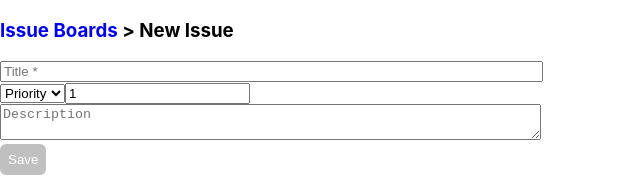
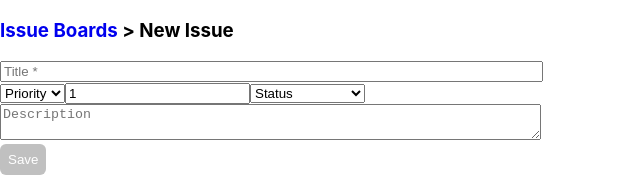
Before and after one commit to ViktorBachmanov/PL-Issue_Boards, a React (Create React App) app: page /new in a window 1280 px wide. Shown: the top 177 px of the page, without its empty margins (0-640 px from the left). Built offline with nearby package versions, Linux system fonts and the light colour scheme.

Commit message:
Working with form

```diff
--- a/src/components/storyPoints.js
+++ b/src/components/storyPoints.js
@@ -1,8 +1,8 @@
 import { useState } from "react";
 
 
-export default function StoryPoints() {
-    const [val, setVal] = useState(1);
+export default function StoryPoints(props) {
+    const [val, setVal] = useState(props.val);
 
     const handleChange = (e) => {
         //console.log(e.target.value);
--- a/src/features/todos/description.js
+++ b/src/features/todos/description.js
@@ -3,14 +3,12 @@ import { useParams } from "react-router-dom";
 import EditForm from './editForm';
 //import { useLocation } from 'react-router-dom';
 import { useSelector } from 'react-redux'
+import { getTodoById } from './utils'
 
 
 export default function Description() {
-
-
-
     const { todoId } = useParams();
-
+    const todo = useSelector(state => getTodoById(state.todos, todoId));
 
     let readView = (
         <Fragment>
@@ -23,7 +21,7 @@ export default function Description() {
 
 
     function handleEdit() {
-        setView(<EditForm/>);
+        setView(<EditForm todo={todo} />);
 
     };
 
--- a/src/features/todos/editForm.js
+++ b/src/features/todos/editForm.js
@@ -1,16 +1,34 @@
-import { useDispatch } from 'react-redux';
+import { useDispatch, useSelector } from 'react-redux';
 import { Link } from "react-router-dom";
 import { useState } from "react";
-import { priorLevels } from '../../types'
+import { priorLevels, statusTypes } from '../../types'
 import StoryPoints from '../../components/storyPoints'
+import { getNextId } from './utils'
 
 
-export default function EditForm() {
+export default function EditForm(props) {
     const dispatch = useDispatch();
+    const todos = useSelector(state => state.todos);
 
-    let [ isValid, setValid ] = useState(false);
+    const initialValid = props.todo ? true : false;
 
-    const handleInput = (e) => {
+    let [ isValid, setValid ] = useState(initialValid);
+
+    let [ todo, setTodo ] = useState(props.todo ||
+        {
+            id: getNextId(todos),
+            title: '',
+            description: '',
+            priority: priorLevels.NONE,
+            storyPoints: 1,
+            status: statusTypes.NOT_SET,
+        })
+
+    const handleChange = (e) => {
+        setTodo(prevTodo => {
+            return {...prevTodo, title: e.target.value};
+        });
+
         if(e.target.value) {
             setValid(true);
         } else {
@@ -21,21 +39,35 @@ export default function EditForm() {
     const handleSave = (e) => {
         dispatch({
             type: 'todos/todoSave',
-            payload: {
-                id: 'ABC'
-            }
+            payload: todo
         });
     };
+/*
+    let todo = {
+        id: '',
+        title: '',
+        description: '',
+        priority: priorLevels.NONE,
+        storyPoints: 1,
+        status: statusTypes.NOT_SET,
+    }
+
+    if(props.todo) {
+        todo = { ...todo, ...props.todo };
+    }
+*/
+
 
     return (
         <form className='edit-form' onSubmit={e => { e.preventDefault()}}>
             <input placeholder='Title *'
                     maxLength='100'
                     className='edit-form__input-title_theme-1'
-                    onInput={handleInput}
+                    onChange={handleChange}
+                    value={todo.title}
             />
 
-            <select placeholder='Priority'>
+            <select defaultValue={todo.priority}>
                 <option hidden value={priorLevels.NONE}>Priority</option>
                 <option value={priorLevels.CRITICAL}>Critical</option>
                 <option value={priorLevels.MAJOR}>Major</option>
@@ -43,9 +75,21 @@ export default function EditForm() {
                 <option value={priorLevels.NORMAL}>Normal</option>
             </select>
 
-            <StoryPoints/>
+            <StoryPoints val={todo.storyPoints}/>
 
-            <textarea placeholder='Description' maxLength='300' className='edit-form__textarea_theme-1'/>
+            <select defaultValue={todo.status}>
+                <option hidden value={statusTypes.NOT_SET}>Status</option>
+                <option value={statusTypes.TO_DO}>{statusTypes.TO_DO}</option>
+                <option value={statusTypes.IN_PROGRESS}>{statusTypes.IN_PROGRESS}</option>
+                <option value={statusTypes.TEST}>{statusTypes.TEST}</option>
+                <option value={statusTypes.DONE}>{statusTypes.DONE}</option>
+            </select>
+
+            <textarea placeholder='Description'
+                        maxLength='300'
+                        className='edit-form__textarea_theme-1'
+                        defaultValue={todo.description}
+            />
 
             <Link to='/'>
                 <button type='submit'
--- a/src/features/todos/utils.js
+++ b/src/features/todos/utils.js
@@ -1,5 +1,11 @@
 export function getTodoById(todos, id) {
-    return todos.find(todo => todo.id === id);
+    let todo = todos.find(todo => todo.id === id);
+
+    if(todo !== undefined) {
+        todo = { ...todo };
+    }
+
+    return todo;
 }
 
 export function replaceTodoById(todos, newTodo) {
@@ -13,3 +19,22 @@ export function replaceTodoById(todos, newTodo) {
 
     return newTodos;
 }
+
+export function getNextId(todos) {
+    let lastId = todos.reduce((prevResult, todo) => {
+        const currentVal = parseIntId(todo.id);
+        return Math.max(prevResult, currentVal)
+    }, -1);
+
+    lastId++;
+
+    return `FC-${lastId}`;
+}
+
+function parseIntId(id) {
+    const index = id.indexOf('-');
+
+    const val = id.substring(index + 1);
+
+    return val;
+}
--- a/src/types.js
+++ b/src/types.js
@@ -10,5 +10,6 @@ export const statusTypes = {
     TO_DO: 'TO DO',
     IN_PROGRESS: 'IN PROGRESS',
     TEST: 'TEST',
-    DONE: 'DONE'
+    DONE: 'DONE',
+    NOT_SET: 'NOT_SET'
 }
```
